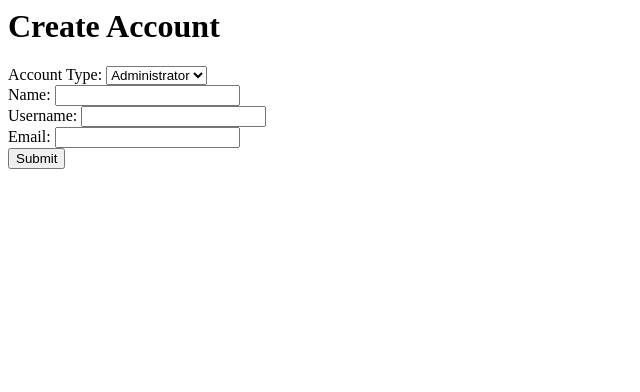
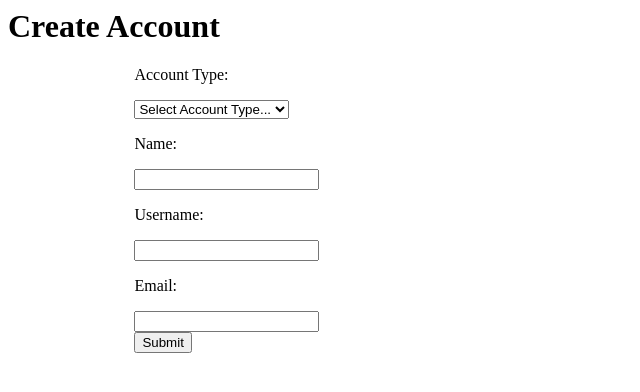
Before and after one commit to bradson85/PASCAL, a PHP site: page /create-account.php in a window 1280 px wide. Shown: the top 392 px of the page, without its empty margins (0-640 px from the left). Run offline with PHP 8.4, Linux system fonts and the light colour scheme.

Commit message:
Added basic styling

```diff
--- a/create-account.php
+++ b/create-account.php
@@ -6,28 +6,31 @@
     </head>
 
     <body>
+        <div id="CreateAccount">
             <h1>Create Account</h1>
-        <form action="" method="POST">
-            <div>Account Type:
+            <form action="" method="POST" class="form">
+                <div><p>Account Type:</p>
                     <select id="accountType" name="accountType" required>
+                        <option>Select Account Type...</option>
                         <option>Administrator</option>
                         <option>Teacher</option>
                         <option>Student</option>
                     </select>
                 </div>
 
-            <div>Name: <input type="text" id="name" name="name" required>
+                <div><p>Name:</p> <input type="text" id="name" name="name" required>
                 </div>
 
-            <div>Username: <input type="text" id="username" name="username">
+                <div><p>Username:</p> <input type="text" id="username" name="username">
                 </div>
 
-            <div>Email: <input type="email" id="email" name="email" required>
+                <div><p>Email:</p> <input type="email" id="email" name="email" required>
                 </div>
 
-            <div><button id="submit" type="submit">Submit</button> </div>
+                <div> <button id="submit" type="submit">Submit</button> </div>
 
             </form>
+        </div>
     </body>
 
 </html>
--- a/css/main.css
+++ b/css/main.css
@@ -1 +1,19 @@
 /* This is a CSS file */
+
+* {
+    /* Need to decide on universal design elements and put them here */
+}
+
+#CreateAccount {
+    text-align: left;
+
+}
+
+.form {
+    width: 80%;
+    margin: 0 auto;
+
+    -webkit-box-sizing: border-box;
+    -moz-box-sizing: border-box;
+    box-sizing: border-box;
+}
```
Lines whose indentation alone changed are shown as unchanged.
